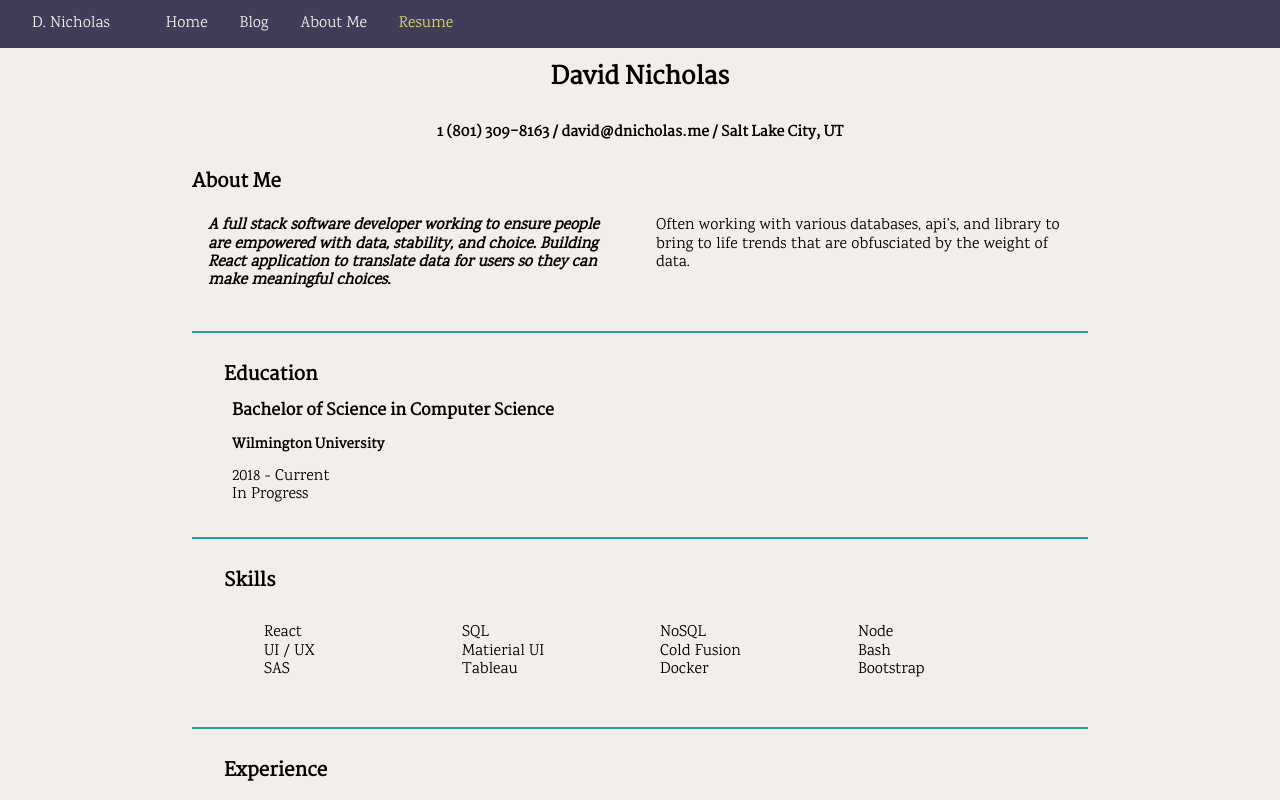
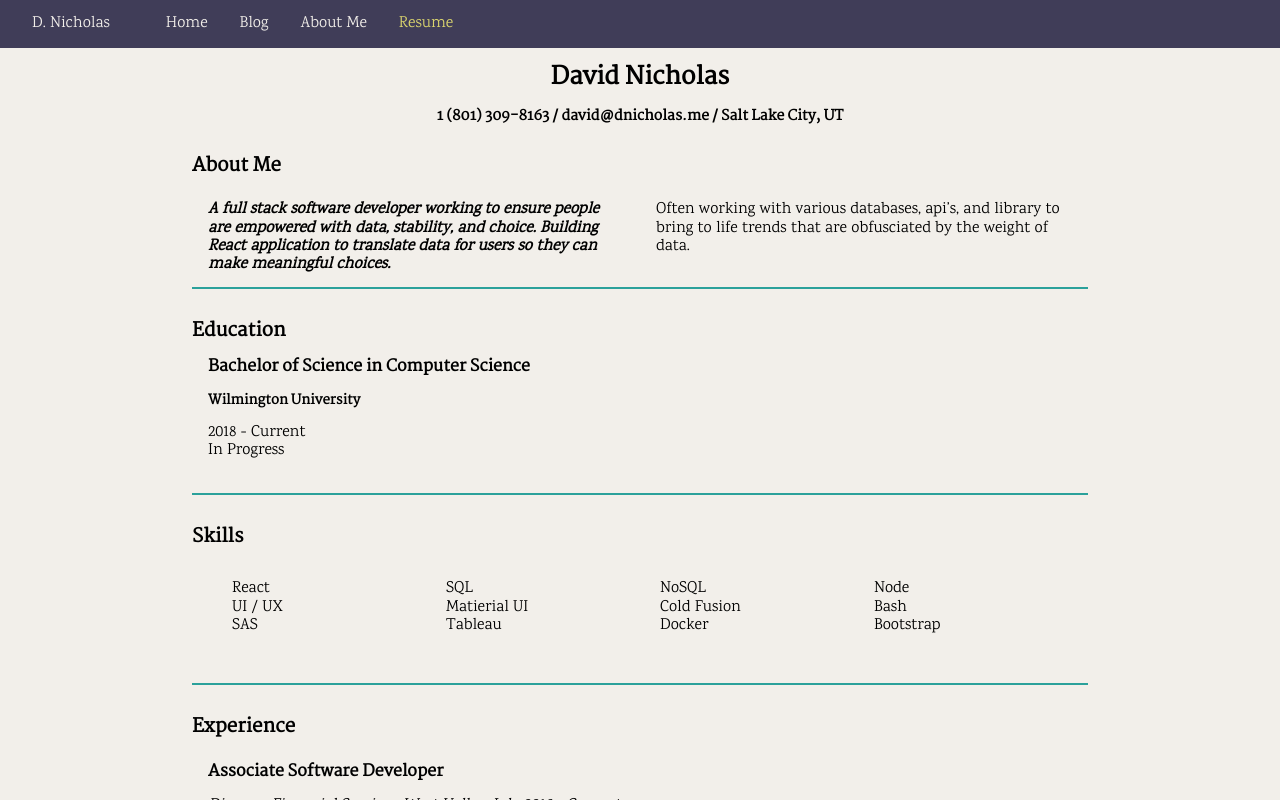
Before and after one commit to dead-alchemy/personal-site, a Next.js app: page /resume in a window 1280 px wide. Built offline with nearby package versions, Linux system fonts and the light colour scheme; a web font is replaced by a local one.

Commit message:
resume update.

```diff
--- a/styles/Resume.module.scss
+++ b/styles/Resume.module.scss
@@ -2,18 +2,21 @@
 
 .resume_container {
 	padding: 0.5rem;
-	margin: 0 2rem;
+	margin: 0 1rem;
 	text-align: center;
+	h2 {
+		padding-bottom: 0;
+	}
 }
 
 .contact_container {
-	margin: 1rem;
+	margin: 0.5rem;
 	font-size: 0.33rem;
 }
 
 .aboutme_container {
 	text-align: left;
-	margin-bottom: 2rem;
+	margin-bottom: 0.25rem;
 }
 
 .aboutme__details {
@@ -30,17 +33,17 @@
 .education_container {
 	text-align: left;
 	border-top: 2px solid $color-2-3;
-	padding: 2rem;
+	padding: 2rem 0rem;
 }
 
 .education_block {
-	margin-left: 0.5rem;
+	margin-left: 1rem;
 }
 
 .skills_container {
 	text-align: left;
 	border-top: 2px solid $color-2-3;
-	padding: 2rem;
+	padding: 2rem 0rem;
 }
 
 .skills_ul {
@@ -52,7 +55,7 @@
 .experience_container {
 	text-align: left;
 	border-top: 2px solid $color-2-3;
-	padding: 2rem;
+	padding: 2rem 0rem;
 }
 
 .experience__job {
```
